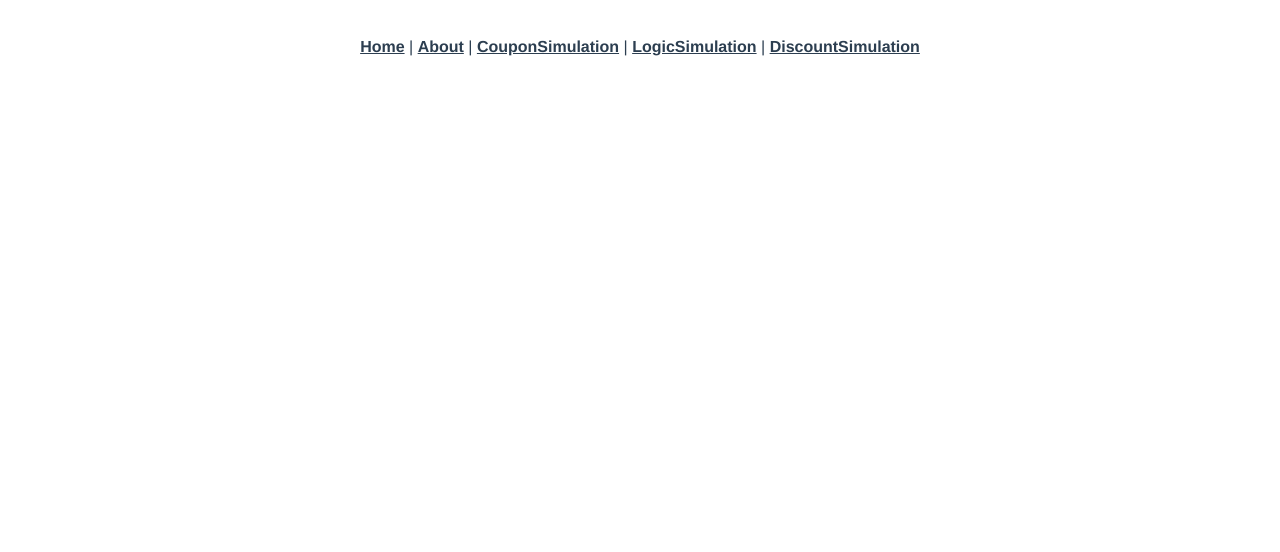
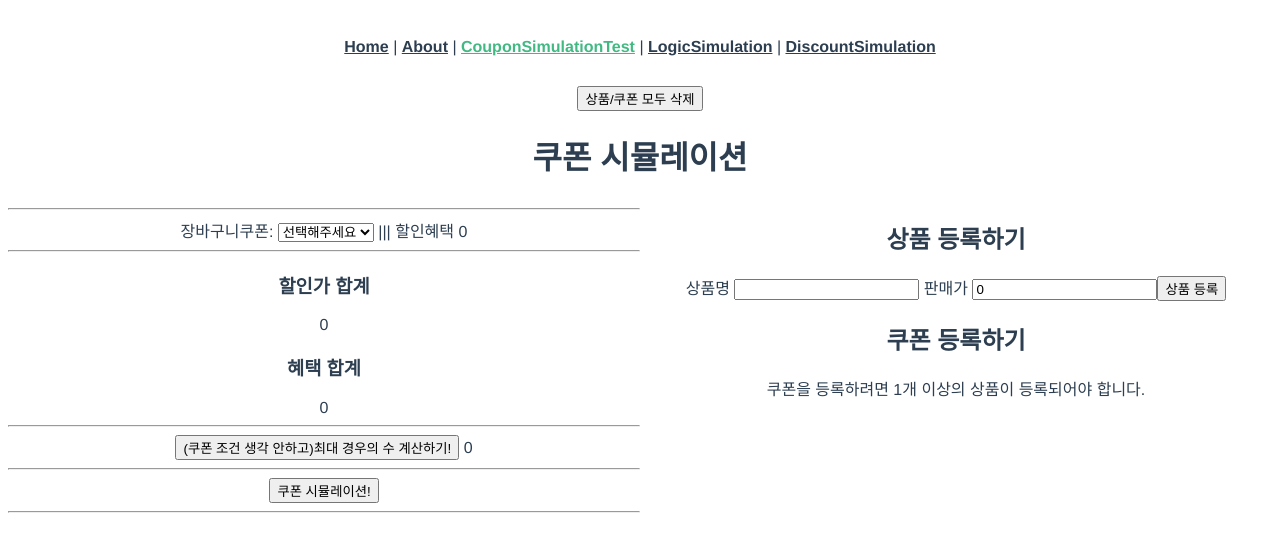
Before and after one commit to raccoonjeong/coupon-lab, a Vue app: page /coupon-simulation-test in a window 1280 px wide. Shown: the top 552 px of the page. Built offline with nearby package versions, Linux system fonts and the light colour scheme.

Commit message:
테스트화면 제작

```diff
--- a/src/App.vue
+++ b/src/App.vue
@@ -2,7 +2,7 @@
   <nav>
     <router-link to="/">Home</router-link> |
     <router-link to="/about">About</router-link> |
-    <router-link to="/coupon-simulation">CouponSimulation</router-link> |
+    <router-link to="/coupon-simulation-test">CouponSimulationTest</router-link> |
     <router-link to="/logic-simulation">LogicSimulation</router-link> |
     <router-link to="/discount-simulation">DiscountSimulation</router-link>
   </nav>
--- a/src/router/index.js
+++ b/src/router/index.js
@@ -1,6 +1,6 @@
 import { createRouter, createWebHistory } from 'vue-router'
 import HomeView from '../views/HomeView.vue'
-import CouponSimulation from '../views/CouponSimulation.vue'
+import CouponSimulationTest from '../views/CouponSimulationTest.vue'
 import LogicSimulation from '../views/LogicSimulation.vue'
 import DiscountSimulation from '../views/DiscountSimulation.vue'
 
@@ -19,9 +19,9 @@ const routes = [
     component: () => import(/* webpackChunkName: "about" */ '../views/AboutView.vue')
   },
   {
-    path: '/coupon-simulation',
-    name: 'couponSimulation',
-    component: CouponSimulation
+    path: '/coupon-simulation-test',
+    name: 'couponSimulationTest',
+    component: CouponSimulationTest
   },
   {
     path: '/logic-simulation',
--- a/src/views/CouponSimulation.vue
+++ b/src/views/CouponSimulationMixin.vue
@@ -1,56 +1,57 @@
-<template>
-  <div>
-    <h1>쿠폰 시뮬레이션</h1>
-    <div v-for="prd in products" :key="prd.prdNo">
-      <h3>{{ prd.prdNm }}</h3> 판매가: {{ prd.selPrc }} |||
-      단수쿠폰:
-      <select v-model="prd.selectedSigleCoupon" @change="applyCoupons">
-        <option v-for="cpn in prd.productSingleCoupons" :key="cpn.cpnNo" :value="cpn" :disabled="cpn.cpnNo > 0 && cpn.selected">
-          {{ cpn.cpnNm }}
-        </option>
-      </select>
-      |||
-      복수쿠폰:
-      <select v-model="prd.selectedDoubleCoupon" @change="applyCoupons">
-        <option v-for="cpn in prd.productDoubleCoupons" :key="cpn.cpnNo" :value="cpn" :disabled="cpn.cpnNo > 0 && cpn.selected">
-          {{ cpn.cpnNm }}
-        </option>
-      </select>
-      |||
-      할인혜택:
-      {{ prd.singleBenefit + prd.doubleBenefit }}
-    </div>
-    <hr>
-    <div>
-      장바구니쿠폰:
-      <select v-model="selectedBasketCoupon" @change="applyCoupons">
-        <option v-for="cpn in basketCoupons" :key="cpn.cpnNo" :value="cpn">
-          {{ cpn.cpnNm }}
-        </option>
-      </select>
-      |||
-      할인혜택
-      {{ basketCouponBenefit }}
-    </div>
-    <hr>
-    <h3>할인가 합계</h3>
-    {{ totalPrcAppliedBenefit }}
-    <h3>혜택 합계</h3>
-    {{ totalBenefit }}
-    <hr>
-    <button @click="countCaseNumber">경우의 수 구하기!</button>
-    {{ caseNumber }}
-    <hr>
-    <button>쿠폰 시뮬레이션!</button>
-  </div>
-</template>
-
+<!--
+// <template>
+//   <div>
+//     <h1>쿠폰 시뮬레이션</h1>
+//     <div v-for="prd in products" :key="prd.prdNo">
+//       <h3>{{ prd.prdNm }}</h3> 판매가: {{ prd.selPrc }} |||
+//       단수쿠폰:
+//       <select v-model="prd.selectedSigleCoupon" @change="applyCoupons">
+//         <option v-for="cpn in prd.productSingleCoupons" :key="cpn.cpnNo" :value="cpn" :disabled="cpn.cpnNo > 0 && cpn.selected">
+//           {{ cpn.cpnNm }}
+//         </option>
+//       </select>
+//       |||
+//       복수쿠폰:
+//       <select v-model="prd.selectedDoubleCoupon" @change="applyCoupons">
+//         <option v-for="cpn in prd.productDoubleCoupons" :key="cpn.cpnNo" :value="cpn" :disabled="cpn.cpnNo > 0 && cpn.selected">
+//           {{ cpn.cpnNm }}
+//         </option>
+//       </select>
+//       |||
+//       할인혜택:
+//       {{ prd.singleBenefit + prd.doubleBenefit }}
+//     </div>
+//     <hr>
+//     <div>
+//       장바구니쿠폰:
+//       <select v-model="selectedBasketCoupon" @change="applyCoupons">
+//         <option v-for="cpn in basketCoupons" :key="cpn.cpnNo" :value="cpn">
+//           {{ cpn.cpnNm }}
+//         </option>
+//       </select>
+//       |||
+//       할인혜택
+//       {{ basketCouponBenefit }}
+//     </div>
+//     <hr>
+//     <h3>할인가 합계</h3>
+//     {{ totalPrcAppliedBenefit }}
+//     <h3>혜택 합계</h3>
+//     {{ totalBenefit }}
+//     <hr>
+//     <button @click="countCaseNumber">(쿠폰 조건 생각 안하고)최대 경우의 수 계산하기!</button>
+//     {{ caseNumber }}
+//     <hr>
+//     <button @click="couponSimulaion">쿠폰 시뮬레이션!</button>
+//   </div>
+// </template>
+-->
 <script>
 export default {
-    name: 'CouponSimulation',
+    name: 'CouponSimulationMixin',
     computed: {
       totalPrcAppliedBenefit: function() {
-        return this.products.map(prd => prd.selPrcAppliedBenefit).reduce((a, b) => a + b) - this.basketCouponBenefit;
+        return this.products.length > 0 ? this.products.map(prd => prd.selPrcAppliedBenefit).reduce((a, b) => a + b) - this.basketCouponBenefit : 0;
       }
     },
     data: function() {
@@ -208,17 +209,28 @@ export default {
         // N: 쿠폰 수 / R: 상품 수
         const countCase = function(N, R) {
           if (N < R) {
-            return countCaseWhenRGrater(R, N); // 물건 3개중 쿠폰 먹일 물건 2개, 1개, 0개를 뽑 (순서가 있음. 123 != 321)..
+            return countCaseWhenRGrater(R, N); // R, N 주의
           } else {
             return countCaseWhenNGrater(N, R);
           }
         }
 
+        // N: 쿠폰 수 / R: 상품 수
         const countCaseWhenNGrater = function(N, R) {
+          // 쿠폰의 수가 상품의 수보다 더 클 때
+          // 쿠폰목록에서 상품 수 만큼 중복없이 쿠폰을 골라내는 배열의 수
+          // "쿠폰선택안함"의 경우는 중복이 가능해야함
+          // 중복 없는 순열 + 중복 있는 순열에서 "쿠폰선택안함"의 경우가 중복을 차지하는 경우
+          // nPr + (n∏r - nPr) / n
           return countPermutations(N, R) + (countDoublePermutaions(N,R) - countPermutations(N, R)) / N;
         }
 
+        // N: 상품 수 / R: 쿠폰 수
         const countCaseWhenRGrater = function(N, R) {
+          // 쿠폰의 수가 상품의 수보다 더 적을 때
+          // 순열만으로 계산이 불가능하므로 조합 활용하여 계산.
+          // 거꾸로 생각한다.
+          // 상품목록에서 적용할 쿠폰 수 만큼 중복없이 상품을 골라내는 배열의 수 X 적용할 쿠폰의 순열
           let result = 0;
           for(let i = 0; i <= R; i++) {
             result += (countCombinations(N, i) * countPermutations(R, i));
@@ -421,8 +433,16 @@ export default {
         this.totalBenefit += this.basketCouponBenefit;
       },
       applyProductCoupons: function() {
-        this.singleCoupons.forEach(cpn => cpn.selected = false);
-        this.doubleCoupons.forEach(cpn => cpn.selected = false);
+        this.singleCoupons.forEach(cpn => {
+          if (cpn.cpnNo > 0) {
+            cpn.selected = false;
+          }
+        });
+        this.doubleCoupons.forEach(cpn => {
+          if (cpn.cpnNo > 0) {
+            cpn.selected = false;
+          }
+        });
         this.products.forEach(prd => {
           prd.singleBenefit = 0;
           prd.doubleBenefit = 0;
@@ -430,8 +450,15 @@ export default {
         })
 
         this.products.forEach(prd => {
-          prd.selectedSigleCoupon.selected = true;
-          prd.selectedDoubleCoupon.selected = true;
+          console.log(prd.selectedSigleCoupon);
+          if (prd.selectedSigleCoupon.cpnNo > 0){
+            prd.selectedSigleCoupon.selected = true;
+          }
+          if (prd.selectedDoubleCoupon.cpnNo > 0){
+            prd.selectedDoubleCoupon.selected = true;
+          }
+
+          console.log(prd.selectedSigleCoupon);
 
           prd.singleBenefit = this.calculateBenefit(prd.selPrc, prd.selectedSigleCoupon);
           prd.doubleBenefit = this.calculateBenefit(prd.selPrcAppliedBenefit, prd.selectedDoubleCoupon);
@@ -464,7 +491,10 @@ export default {
         return benefit;
       },
       settingProductCoupons: function() {
+        console.log(this.singleCoupons);
         this.products.forEach(prd => {
+          prd.productSingleCoupons = [];
+          prd.productDoubleCoupons = [];
           this.singleCoupons.forEach(
             cpn => {
               if (cpn.cpnNo == 0 || cpn.targetProductNos.includes(prd.prdNo)) {
@@ -478,17 +508,19 @@ export default {
               }
           });
         });
-
+      },
+      couponSimulaion: function() {
+        let start = new Date()
+        this.getCaseForProduct(this.singleCoupons.length, this.products.length, 'S');
+        this.settingMaxBenefitCoupon();
+        let end = new Date();
+        console.log('getCaseForProduct COUNT: ' + this.caseCount);
+        console.log(end-start);
       }
     },
     created: function() {
       this.settingProductCoupons();
-      let start = new Date()
-      this.getCaseForProduct(this.singleCoupons.length, this.products.length, 'S');
-      this.settingMaxBenefitCoupon();
-      let end = new Date();
-      console.log('getCaseForProduct COUNT: ' + this.caseCount);
-      console.log(end-start);
+
     },
     updated: function() {
     }
--- /dev/null
+++ b/src/views/CouponSimulationTest.vue
@@ -0,0 +1,190 @@
+<template>
+  <div>
+    <button @click="deleteAll">상품/쿠폰 모두 삭제</button>
+    <h1>쿠폰 시뮬레이션</h1>
+    <div style="display: flex; flex-direction: row">
+    <div class="container1" style="width: 50%">
+      <div v-for="prd in products" :key="prd.prdNo">
+        <h3>{{ prd.prdNm }}</h3> 판매가: {{ prd.selPrc }} |||
+        단수쿠폰:
+        <select v-model="prd.selectedSigleCoupon" @change="applyCoupons">
+          <option v-for="cpn in prd.productSingleCoupons" :key="cpn.cpnNo" :value="cpn" :disabled="cpn.cpnNo > 0 && cpn.selected">
+            {{ cpn.cpnNm }}
+          </option>
+        </select>
+        |||
+        복수쿠폰:
+        <select v-model="prd.selectedDoubleCoupon" @change="applyCoupons">
+          <option v-for="cpn in prd.productDoubleCoupons" :key="cpn.cpnNo" :value="cpn" :disabled="cpn.cpnNo > 0 && cpn.selected">
+            {{ cpn.cpnNm }}
+          </option>
+        </select>
+        |||
+        할인혜택:
+        {{ prd.singleBenefit + prd.doubleBenefit }}
+      </div>
+      <hr>
+      <div>
+        장바구니쿠폰:
+        <select v-model="selectedBasketCoupon" @change="applyCoupons">
+          <option v-for="cpn in basketCoupons" :key="cpn.cpnNo" :value="cpn">
+            {{ cpn.cpnNm }}
+          </option>
+        </select>
+        |||
+        할인혜택
+        {{ basketCouponBenefit }}
+      </div>
+      <hr>
+      <h3>할인가 합계</h3>
+      {{ totalPrcAppliedBenefit }}
+      <h3>혜택 합계</h3>
+      {{ totalBenefit }}
+      <hr>
+      <button @click="countCaseNumber">(쿠폰 조건 생각 안하고)최대 경우의 수 계산하기!</button>
+      {{ caseNumber }}
+      <hr>
+      <button @click="couponSimulaion">쿠폰 시뮬레이션!</button>
+      <hr>
+    </div>
+    <div class="container2" style="width: 50%">
+      <h2>상품 등록하기</h2>
+      상품명 <input type="text" v-model="inputProduct.prdNm">
+      판매가 <input type="number" v-model="inputProduct.selPrc">
+      <button @click="registerProduct">상품 등록</button>
+      <h2>쿠폰 등록하기</h2>
+      <div v-if="products.length > 0">
+        쿠폰명 <input type="text" v-model="inputCoupon.cpnNm">
+        <div>쿠폰타입
+          <input type="radio" name="cpnType" value="01" v-model="inputCoupon.cpnType"> 정률
+          <input type="radio" name="cpnType" value="02" v-model="inputCoupon.cpnType"> 정액
+        </div>
+        <div>할인율(%)/할인가(원)<input type="number" v-model="inputCoupon.dscRt"></div>
+        <div>쿠폰종류
+          <input type="radio" name="cpnSpec" value="S" v-model="inputCoupon.cpnSpec"> 상품단수
+          <input type="radio" name="cpnSpec" value="D" v-model="inputCoupon.cpnSpec"> 상품복수
+          <input type="radio" name="cpnSpec" value="B" v-model="inputCoupon.cpnSpec"> 장바구니
+        </div>
+        <div>
+        대상상품 <div v-for="(prd, idx) in products" :key="idx" ><input type="checkbox" v-model="inputCoupon.targetProductNos" :value="prd.prdNo"> {{ prd.prdNm }} </div>
+        </div>
+        <button @click="registerCoupon">쿠폰 등록</button>
+      </div>
+      <div v-else>
+        쿠폰을 등록하려면 1개 이상의 상품이 등록되어야 합니다.
+      </div>
+    </div>
+  </div>
+  </div>
+</template>
+
+<script>
+import CouponSimulationMixin from './CouponSimulationMixin.vue';
+export default {
+    name: 'CouponSimulationTest',
+    mixins: [CouponSimulationMixin],
+    data: function() {
+        return {
+          products: [],
+          inputProduct: {
+            prdNo: 0,
+            prdNm: '',
+            selPrc: 0,
+            productSingleCoupons: [],
+            productDoubleCoupons: [],
+            singleBenefit: 0,
+            doubleBenefit: 0,
+            selPrcAppliedBenefit: 0,
+            selectedSigleCoupon: {
+              cpnNo: 0,
+              cpnNm: '선택해주세요'
+            },
+            selectedDoubleCoupon: {
+              cpnNo: 0,
+              cpnNm: '선택해주세요'
+            },
+            simulatedSingleCoupon: {},
+            simulatedDoubleCoupon: {}
+          },
+          inputProductSeq: 0,
+          singleCoupons: [{
+            cpnNo: 0,
+            cpnNm: '선택해주세요'
+          }],
+          doubleCoupons: [{
+            cpnNo: 0,
+            cpnNm: '선택해주세요'
+          }],
+          basketCoupons: [{
+            cpnNo: 0,
+            cpnNm: '선택해주세요'
+          },],
+          inputCoupon: {
+            cpnNo: 0,
+            cpnNm: '',
+            cpnType: '', // 01: 정률, 02: 정액
+            dscRt: 0,
+            targetProductNos: [],
+            selected: false,
+            cpnSpec: '', // S D B
+          },
+          inputCouponSeq: 0,
+          basketCouponBenefit: 0,
+          selectedBasketCoupon: {
+            cpnNo: 0,
+            cpnNm: '선택해주세요'
+          },
+          simulatedBasketCoupon: {},
+          totalBenefit: 0,
+          maxBenefit: 0,
+        }
+    },
+    methods: {
+      deleteAll: function() {
+        if (confirm('모두 삭제하시겠습니까?')) {
+          this.products = this.$options.data().products;
+          this.coupons = this.$options.data().coupons;
+        }
+
+      },
+      registerProduct: function() {
+        this.inputProduct.prdNo = ++this.inputProductSeq;
+        this.products.push(this.inputProduct);
+        this.inputProduct = this.$options.data().inputProduct;
+        this.applyCoupons();
+        this.settingProductCoupons();
+      },
+      registerCoupon: function() {
+
+        this.inputCoupon.cpnNo = ++this.inputCouponSeq;
+        if (this.inputCoupon.cpnSpec === 'S') {
+          this.singleCoupons.push(this.inputCoupon);
+        }
+        if (this.inputCoupon.cpnSpec === 'D') {
+          this.doubleCoupons.push(this.inputCoupon);
+        }
+        if (this.inputCoupon.cpnSpec === 'B') {
+          this.basketCoupons.push(this.inputCoupon);
+        }
+        this.inputCoupon = this.$options.data().inputCoupon;
+        this.settingProductCoupons();
+      },
+      // overriding
+      couponSimulaion: function() {
+        if (this.products.length < 1) {
+          alert('1개 이상의 상품을 먼저 등록하세요.')
+          return;
+        }
+        let start = new Date()
+        this.getCaseForProduct(this.singleCoupons.length, this.products.length, 'S');
+        this.settingMaxBenefitCoupon();
+        let end = new Date();
+        console.log('getCaseForProduct COUNT: ' + this.caseCount);
+        console.log(end-start);
+      }
+    },
+    created: function() {
+
+    }
+}
+</script>
```
